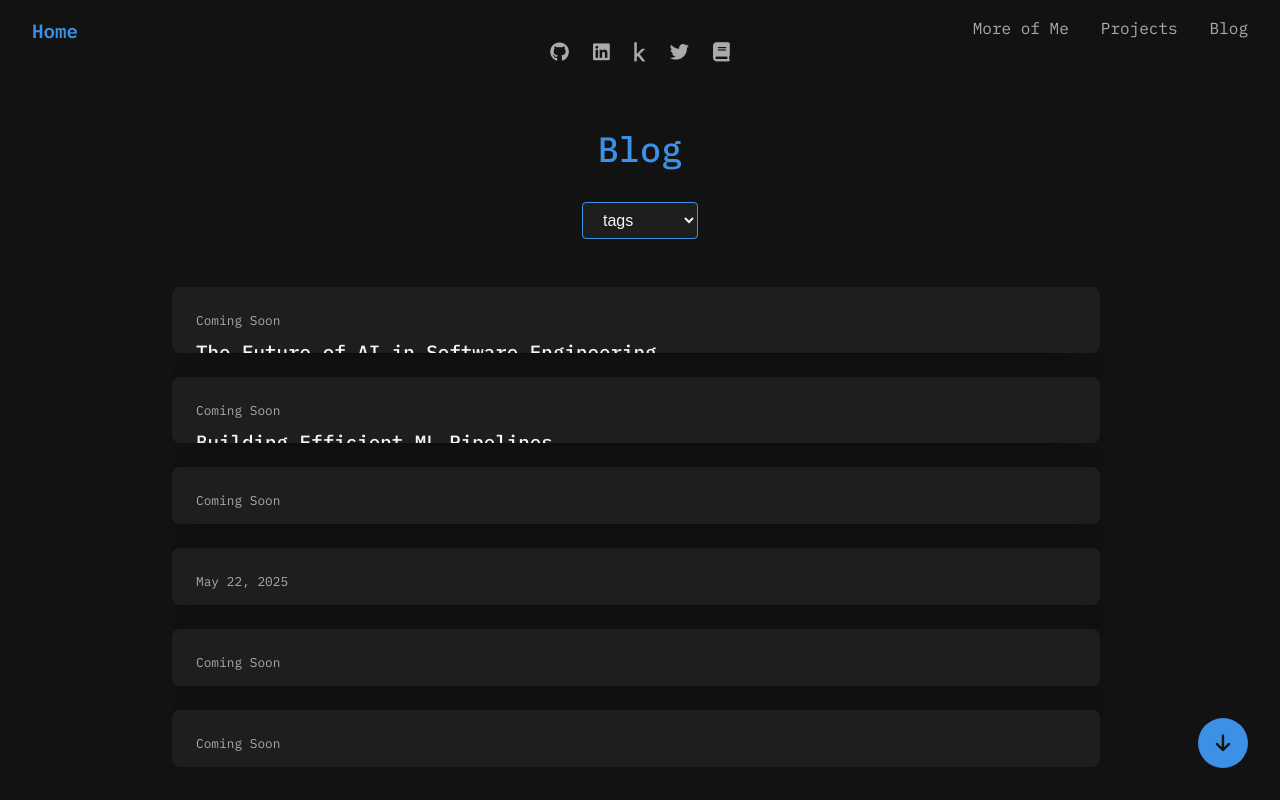
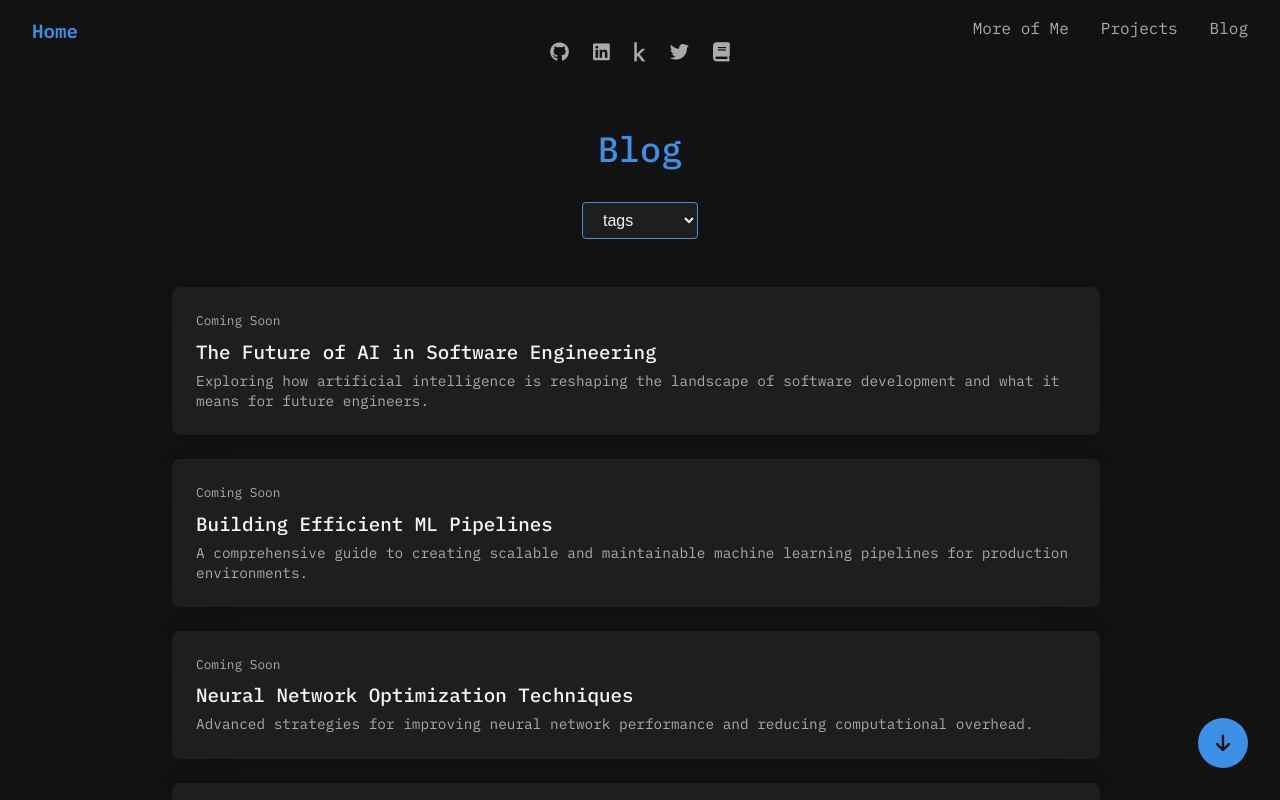
Before and after one commit to gaurav-bhardwaj29/web.site, a React (Create React App) app: page /blog in a window 1280 px wide. Shown: the top 800 px of the page. Built offline with nearby package versions, Linux system fonts and the light colour scheme.

Commit message:
fixed the tiles on blogpost

```diff
--- a/src/pages/Blog/Blog.js
+++ b/src/pages/Blog/Blog.js
@@ -57,10 +57,11 @@ const BlogPostsContainer = styled.div`
   display: flex;
   flex-direction: column;
   gap: 1.5rem;
-  max-height: 60vh;
-  overflow-y: auto;
   padding-right: 0.5rem;
-
+  @media (max-height: 600px) {
+    max-height: 80vh;
+    overflow-y: auto;
+  }
   /* Custom scrollbar */
   &::-webkit-scrollbar {
     width: 6px;
```
